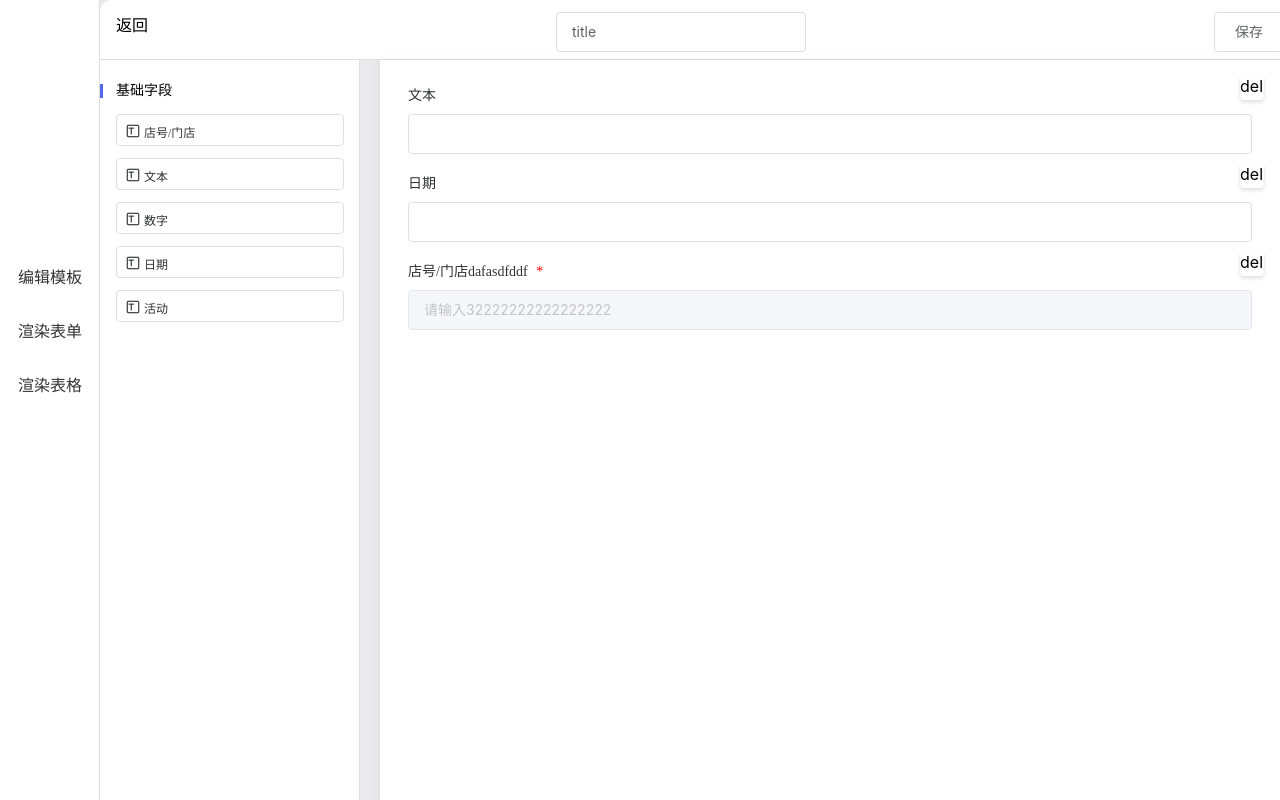
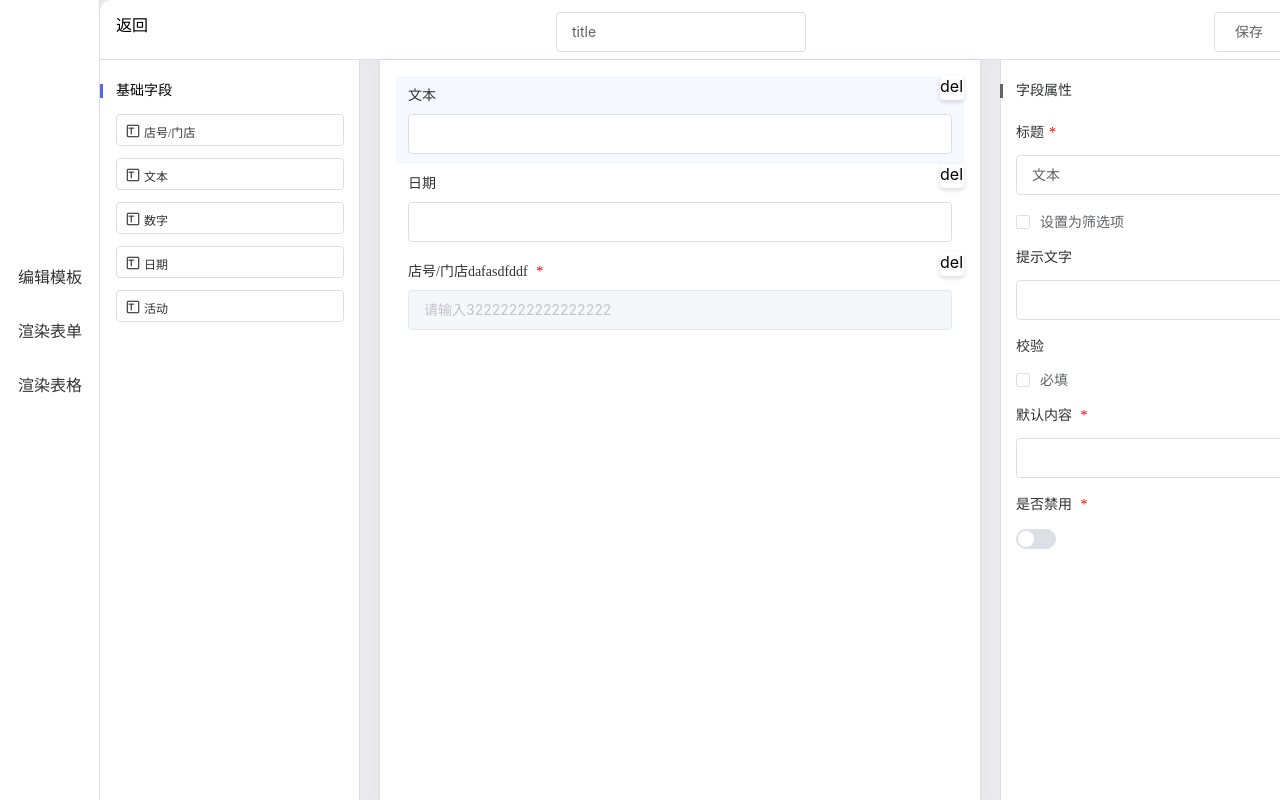
Before and after one commit to cloudtrek-cn/auto-form-core, a Vue app: page / in a window 1280 px wide. Built offline with nearby package versions, Linux system fonts and the light colour scheme.

Commit message:
k0a1a/feat/-:支持校验

```diff
--- a/package.json
+++ b/package.json
@@ -1,6 +1,6 @@
 {
     "name": "@cloudtrek/auto-form",
-    "version": "0.4.3",
+    "version": "0.4.4",
     "main": "lib/index.umd.min.js",
     "scripts": {
         "serve": "vue-cli-service serve",
--- a/packages/Construct/src/construct.vue
+++ b/packages/Construct/src/construct.vue
@@ -199,6 +199,9 @@ export default class AutoConstruct extends Vue {
                 this.interfaceObj[id].required = required;
                 this.interfaceObj[id].placeholder = placeholder;
             }
+        }
+        if (this.elements.length) {
+            this.selectComponent(this.elements[0], 0);
         }
     }
     private componentsListObj: {
--- a/packages/Form/src/form.vue
+++ b/packages/Form/src/form.vue
@@ -162,6 +162,14 @@ export default class AutoForm extends Vue {
                     props[key] = item.props[key].value;
                 }
             }
+            const attrs: {
+                [key: string]: unknown;
+            } = {};
+            for (const key in item.attrs) {
+                if (key !== "value") {
+                    attrs[key] = item.attrs[key].value;
+                }
+            }
             const Profile = Vue.extend({
                 name: "FormRender",
                 functional: true,
@@ -179,6 +187,9 @@ export default class AutoForm extends Vue {
                                 props: {
                                     ...props,
                                     value: self.interfaceValue[id],
+                                },
+                                attrs: {
+                                    ...attrs,
                                 },
                                 on: {
                                     input: function (event: string) {
--- a/packages/index.ts
+++ b/packages/index.ts
@@ -12,7 +12,7 @@ const install = (Vue: any) => {
 };
 
 export default {
-    version: "0.4.3",
+    version: "0.4.4",
     install,
     Form,
     Construct,
--- a/typings/shims-vue.d.ts
+++ b/typings/shims-vue.d.ts
@@ -121,6 +121,9 @@ declare namespace AutoForm {
         props: {
             [key: string]: customizeAttr;
         };
+        attrs: {
+            [key: string]: customizeAttr;
+        };
         elTemplate?: elementItem;
         elTemplateName: string;
     }
```
